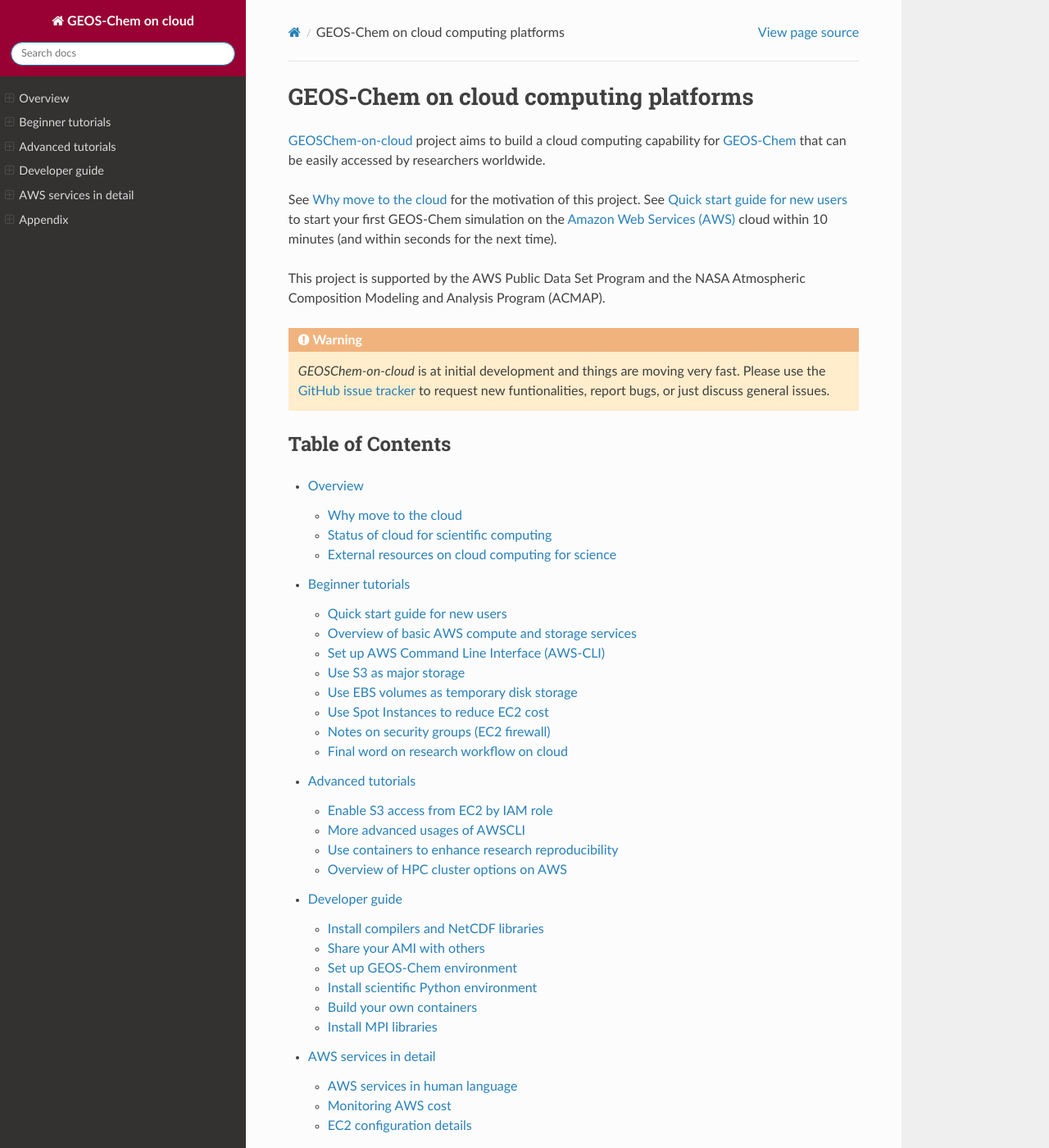
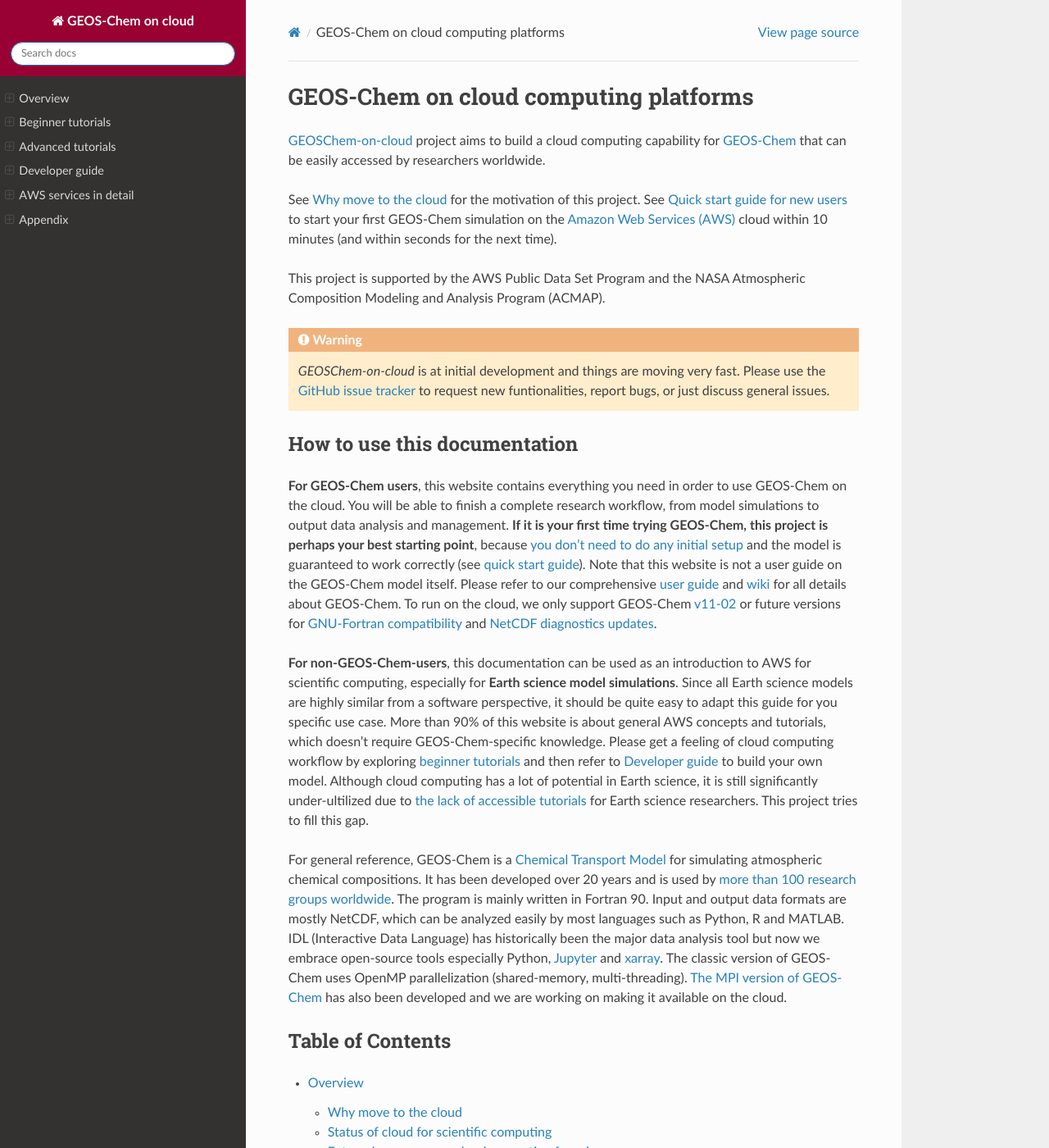
Before and after one commit to geoschem/geos-chem-cloud, a Sphinx documentation site: the page built from doc/source/index.rst, in a window 1280 px wide and 1400 px high. Shown: the whole window at 82% size. Built offline with Sphinx 7.4.7 and the Read the Docs theme 2.0.0, drawn with Linux system fonts in a browser that asks for light colours.

Commit message:
Add preface to the main page

```diff
--- a/doc/source/index.rst
+++ b/doc/source/index.rst
@@ -9,6 +9,16 @@
 
 .. warning::
   *GEOSChem-on-cloud* is at initial development and things are moving very fast. Please use the `GitHub issue tracker <https://github.com/JiaweiZhuang/cloud_GC/issues>`_ to request new funtionalities, report bugs, or just discuss general issues.
+
+How to use this documentation
+-----------------------------
+
+**For GEOS-Chem users**, this website contains everything you need in order to use GEOS-Chem on the cloud. You will be able to finish a complete research workflow, from model simulations to output data analysis and management. **If it is your first time trying GEOS-Chem, this project is perhaps your best starting point**, because :ref:`you don't need to do any initial setup <motivation-label>` and the model is guaranteed to work correctly (see :ref:`quick start guide <quick-start-label>`). Note that this website is not a user guide on the GEOS-Chem model itself. Please refer to our comprehensive `user guide <http://acmg.seas.harvard.edu/geos/doc/man/>`_ and `wiki <http://wiki.seas.harvard.edu/geos-chem/index.php/Main_Page>`_ for all details about GEOS-Chem. To run on the cloud, we only support GEOS-Chem `v11-02 <http://wiki.seas.harvard.edu/geos-chem/index.php/GEOS-Chem_v11-02>`_ or future versions for `GNU-Fortran compatibility <http://wiki.seas.harvard.edu/geos-chem/index.php/GNU_Fortran_compiler>`_ and `NetCDF diagnostics updates <http://wiki.seas.harvard.edu/geos-chem/index.php/List_of_diagnostics_archived_to_netCDF_format>`_.
+
+**For non-GEOS-Chem-users**, this documentation can be used as an introduction to AWS for scientific computing, especially for **Earth science model simulations**. Since all Earth science models are highly similar from a software perspective, it should be quite easy to adapt this guide for you specific use case. More than 90% of this website is about general AWS concepts and tutorials, which doesn't require GEOS-Chem-specific knowledge. Please get a feeling of cloud computing workflow by exploring :doc:`beginner tutorials <../chapter02_beginner-tutorial/index>` and then refer to :doc:`Developer guide <../chapter04_developer-guide/index>` to build your own model. Although cloud computing has a lot of potential in Earth science, it is still significantly under-ultilized due to :doc:`the lack of accessible tutorials <./chapter01_overview/external-resources>` for Earth science researchers. This project tries to fill this gap.
+
+For general reference, GEOS-Chem is a `Chemical Transport Model <https://en.wikipedia.org/wiki/Chemical_transport_model>`_ for simulating atmospheric chemical compositions. It has been developed over 20 years and is used by `more than 100 research groups worldwide <http://acmg.seas.harvard.edu/geos/geos_people.html>`_. The program is mainly written in Fortran 90. Input and output data formats are mostly NetCDF, which can be analyzed easily by most languages such as Python, R and MATLAB. IDL (Interactive Data Language) has historically been the major data analysis tool but now we embrace open-source tools especially Python, `Jupyter <http://jupyter.org>`_ and `xarray <http://xarray.pydata.org>`_. The classic version of GEOS-Chem uses OpenMP parallelization (shared-memory, multi-threading). `The MPI version of GEOS-Chem <https://www.geosci-model-dev-discuss.net/gmd-2018-55/>`_ has also been developed and we are working on making it available on the cloud.
+
 
 Table of Contents
 -----------------
```
